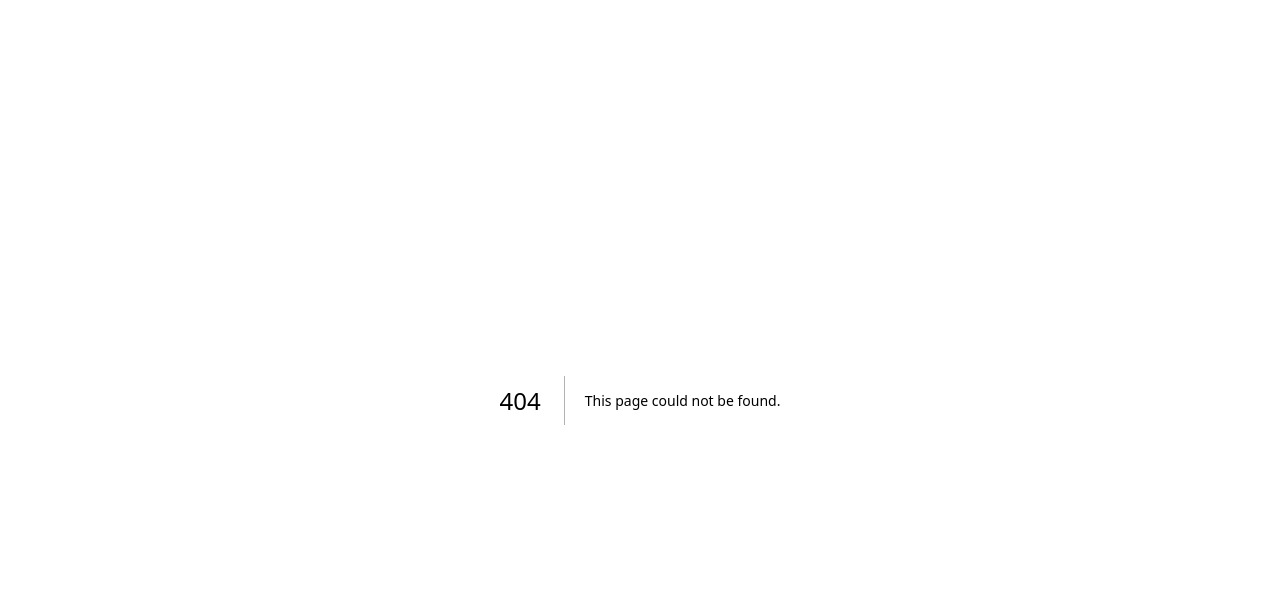
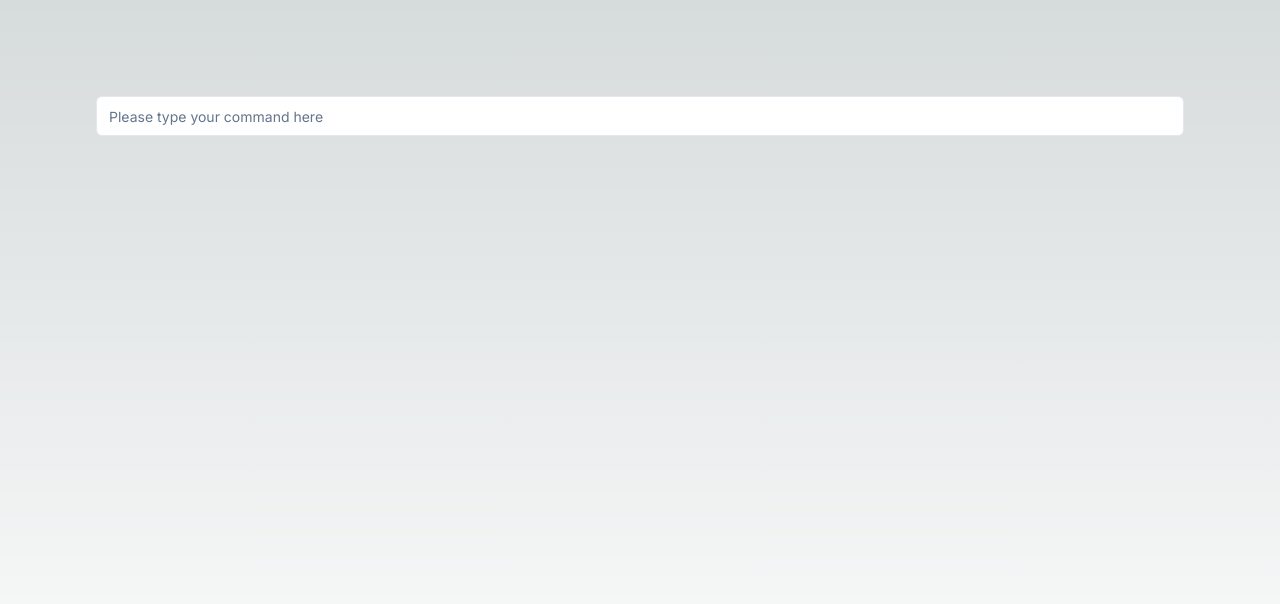
Before and after one commit to Imeany12/Lobotomy-Editor, a Next.js app: page /console in a window 1280 px wide. Before the commit this address had no page. Shown: the top 604 px of the page. Built offline with nearby package versions, Linux system fonts and the light colour scheme.

Commit message:
feat: input box

```diff
--- /dev/null
+++ b/src/app/console/page.tsx
@@ -0,0 +1,9 @@
+import { Input } from "@/components/ui/input";
+
+export default function Page() {
+  return (
+    <div className="flex min-h-screen flex-col items-center justify-between p-24">
+      <Input type="text" placeholder="Please type your command here" />
+    </div>
+  );
+}
--- /dev/null
+++ b/src/components/ui/input.tsx
@@ -0,0 +1,25 @@
+import * as React from "react"
+
+import { cn } from "@/lib/utils"
+
+export interface InputProps
+  extends React.InputHTMLAttributes<HTMLInputElement> {}
+
+const Input = React.forwardRef<HTMLInputElement, InputProps>(
+  ({ className, type, ...props }, ref) => {
+    return (
+      <input
+        type={type}
+        className={cn(
+          "flex h-10 w-full rounded-md border border-slate-200 bg-white px-3 py-2 text-sm ring-offset-white file:border-0 file:bg-transparent file:text-sm file:font-medium placeholder:text-slate-500 focus-visible:outline-none focus-visible:ring-2 focus-visible:ring-slate-950 focus-visible:ring-offset-2 disabled:cursor-not-allowed disabled:opacity-50 dark:border-slate-800 dark:bg-slate-950 dark:ring-offset-slate-950 dark:placeholder:text-slate-400 dark:focus-visible:ring-slate-300",
+          className
+        )}
+        ref={ref}
+        {...props}
+      />
+    )
+  }
+)
+Input.displayName = "Input"
+
+export { Input }
--- /dev/null
+++ b/src/lib/utils.ts
@@ -0,0 +1,6 @@
+import { type ClassValue, clsx } from "clsx"
+import { twMerge } from "tailwind-merge"
+
+export function cn(...inputs: ClassValue[]) {
+  return twMerge(clsx(inputs))
+}
```
Also changed, not shown: components.json (added).
